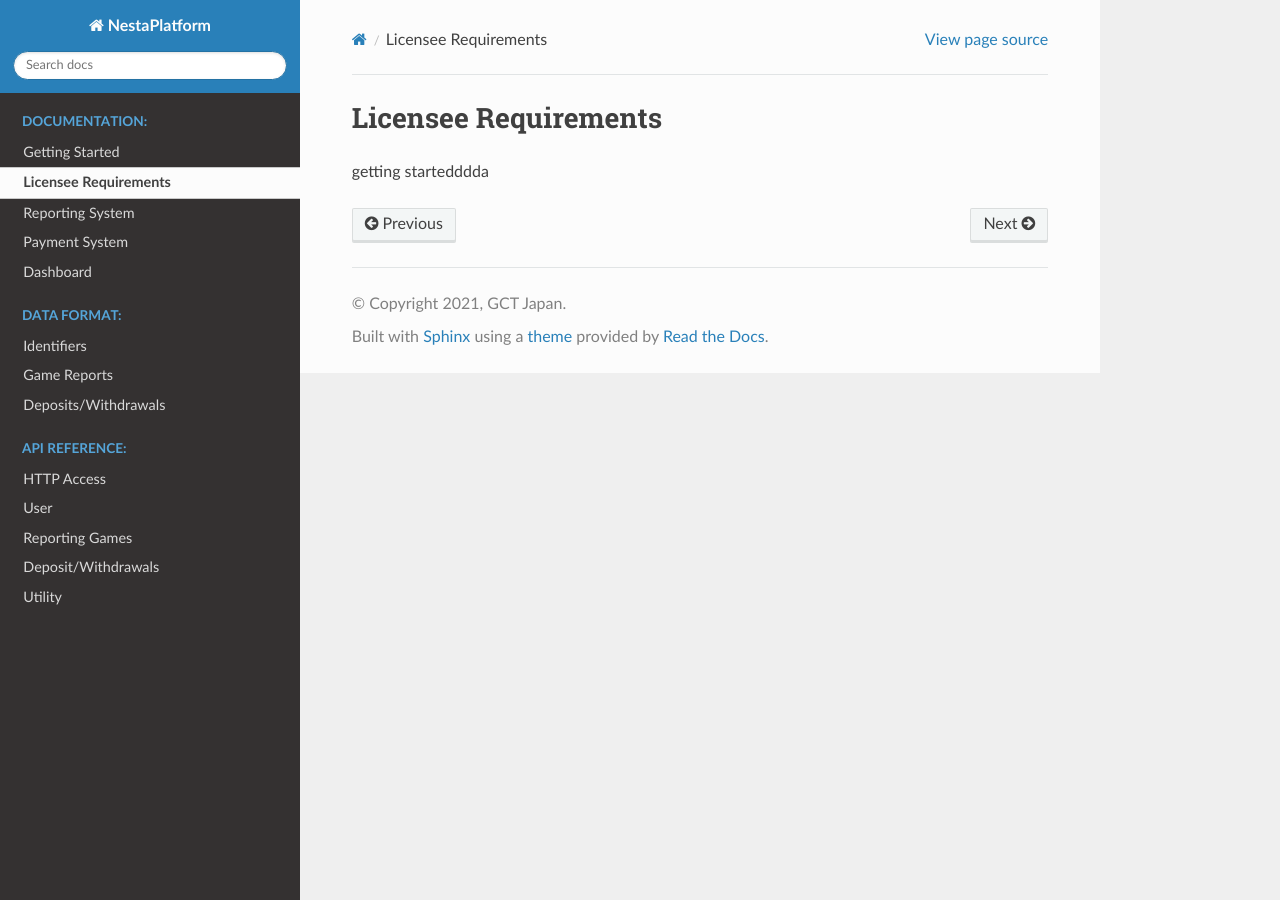
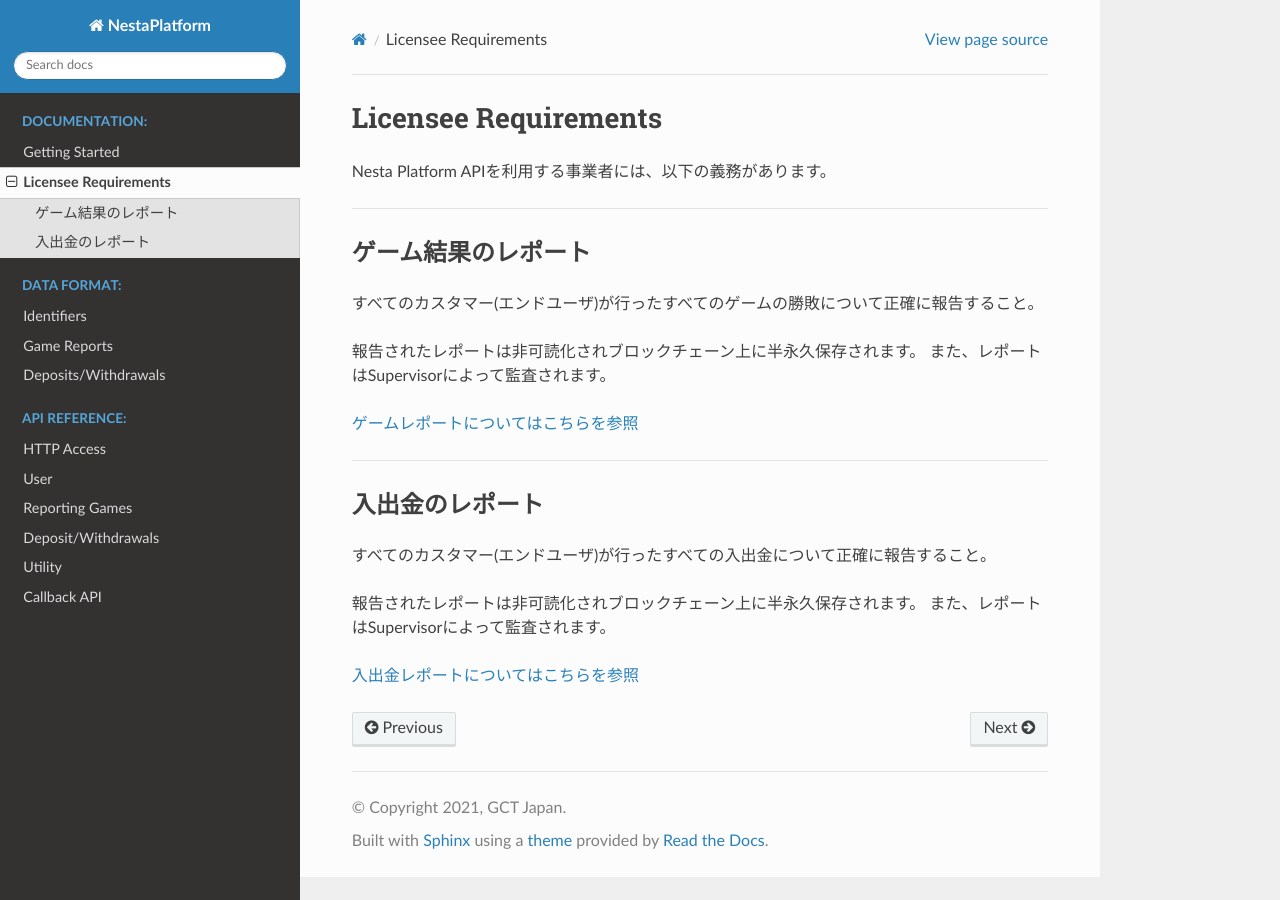
Before and after one commit to GCTJapan/NestaPlatForm, a Sphinx documentation site: the page built from docs/source/requirements.rst, in a window 1280 px wide. Built offline with Sphinx 7.4.7 and the Read the Docs theme 2.0.0, drawn with Linux system fonts in a browser that asks for light colours.

Commit message:
add callback api, getting-started, requirements

```diff
--- /dev/null
+++ b/docs/source/api-callback.rst
@@ -0,0 +1,69 @@
+.. include:: header.rst
+
+.. _api-callback:
+
+====================
+Callback API
+====================
+
+入出金検知時にコールバックされるCallback APIについて記します。
+
+------------------------------------------------------------------------------
+
+入金Callback API
+====================
+
+Nesta Platformからライセンシーに入金を通知するCallback API
+
+
+-------------
+Method
+-------------
+
+``GET`` Method
+
+
+-------------
+Endpoint
+-------------
+
+ライセンシーが設定したURL
+
+-------------
+Query strings
+-------------
+
+.. code-block::
+
+  deposit_id	8
+  customer_id	nesta_1614818709
+  currency	nesta
+  amount	123000000000000000
+  tx_hash	0xd4487be051a815c8c66105a4c79df533d40736e1d7957ba26b9ca04c278691b7
+  created_at	2021-03-08 08:33:56
+  created_at_timestamp	1615192436
+
+
+- ``deposit_id`` - ``String``: 入金通知を識別するためのID (通知の重複を排除するため)
+- ``customer_id`` - ``String``: アドレスが割当てられているカスタマー(エンドユーザ)ID
+- ``currency`` - ``String``: 通貨名
+- ``amount`` - ``String``: 金額
+- ``tx_hash`` - ``String``: 当該トランザクションのハッシュ(ブロックチェーンにより呼び方が異なる場合がある)
+- ``created_at`` - ``String``: 検知時刻のタイムスタンプ YYYY-MM-DD hh:mm:ss 形式
+- ``created_at_timestamp`` - ``String``: 検知時刻のUnixTimestamp
+
+
+-------------
+Response[200]
+-------------
+
+.. code-block::
+
+  Bodyなし
+
+------------------------------------------------------------------------------
+
+出金Callback API
+====================
+
+今後のアップデートで導入予定
--- a/docs/source/getting-started.rst
+++ b/docs/source/getting-started.rst
@@ -5,4 +5,81 @@
 Getting Started
 ====================
 
-getting startedddda
+Nesta Platform APIを使用するために必要な準備について記します。
+
+------------------------------------------------------------------------------
+
+アカウント登録
+====================
+
+Nesta Platformにアカウントを登録します。
+クローズドなシステムのため、アカウント登録機能は公開されていません。
+運営者への直接連絡により申し込んで下さい。
+
+運営者によりアカウント登録がされると、licensee_idと認証トークンが発行されます。
+
+
+.. code-block::
+
+  //認証トークン例
+  DazDL7Ey/bRH8dVBHSi03g==
+
+------------------------------------------------------------------------------
+
+
+Callback APIの設定
+====================
+
+Nesta Platform APIの決済機能を使うと、BTC, NSTなどの暗号資産による入出金が行えます。
+Callback用のAPIをシステムに登録しておくことで、ブロックチェーン上のトランザクションを検知した際に通知します。
+
+インタフェースの詳細は :doc:`こちら</api-callback>` を参照して下さい。
+
+Callback URLを運営に連絡すると設定されます。
+
+------------------------------------------------------------------------------
+
+
+最初のユーザを登録
+====================
+APIを使って最初のカスタマーを登録します。
+認証トークンを使って :doc:`[POST]\/user API</api-user>` をコールします。
+
+例はStaging環境へのアクセスです。
+
+.. code-block::
+
+  curl -X POST "http://pf-stg.nesta.world/api/user" -H  "Authorization: Bearer DazDL7Ey/bRH8dVBHSi03g==" -H  "Content-Type: application/json" -d "{\"customer_id\":\"customer_123\"}"
+
+.. code-block::
+
+  //response body
+  {
+    "result": true,
+    "customer_id": "customer_123",
+    "licensee_id": "licensee_abc",
+    "nesta_address": "0xd836cf0fb33f1e911d569f9700ffcc2c28f4f9db",
+    "btc_address": "2NGDqiRMygxgDDqhzdS67j4NMAvLQjnLXBN"
+  }
+
+
+レスポンスに含まれる暗号資産アドレスが、作成したユーザ用の入金アドレスです。
+このアドレスに対する送金トランザクションを検知すると、Callback APIに通知されます。
+
+
+------------------------------------------------------------------------------
+
+
+入金テスト
+====================
+
+作成したユーザのBTCまたはNSTアドレスに暗号資産を送金します。(Staging環境の場合は各ブロックチェーンのテストネットを使用します)
+トランザクションが完了してから一定時間の後に設定したCallback APIに通知がされるか確認します。
+
+------------------------------------------------------------------------------
+
+
+登録事項の変更
+====================
+
+Callback APIの再設定や認証キーの再発行が必要な場合は、運営に直接連絡して下さい。
--- a/docs/source/index.rst
+++ b/docs/source/index.rst
@@ -9,9 +9,6 @@ Nesta Platform's Documentation for Developers
 
    getting-started
    requirements
-   reporting-system
-   payment-system
-   dashboard
 
 .. toctree::
    :maxdepth: 2
@@ -30,3 +27,4 @@ Nesta Platform's Documentation for Developers
    api-game
    api-payment
    api-utils
+   api-callback
--- a/docs/source/requirements.rst
+++ b/docs/source/requirements.rst
@@ -5,7 +5,28 @@
 Licensee Requirements
 =====================
 
+Nesta Platform APIを利用する事業者には、以下の義務があります。
 
+------------------------------------------------------------------------------
 
+ゲーム結果のレポート
+====================
 
-getting startedddda
+すべてのカスタマー(エンドユーザ)が行ったすべてのゲームの勝敗について正確に報告すること。
+
+報告されたレポートは非可読化されブロックチェーン上に半永久保存されます。
+また、レポートはSupervisorによって監査されます。
+
+:doc:`ゲームレポートについてはこちらを参照</data-game>`
+
+------------------------------------------------------------------------------
+
+入出金のレポート
+====================
+
+すべてのカスタマー(エンドユーザ)が行ったすべての入出金について正確に報告すること。
+
+報告されたレポートは非可読化されブロックチェーン上に半永久保存されます。
+また、レポートはSupervisorによって監査されます。
+
+:doc:`入出金レポートについてはこちらを参照</data-payment>`
```
